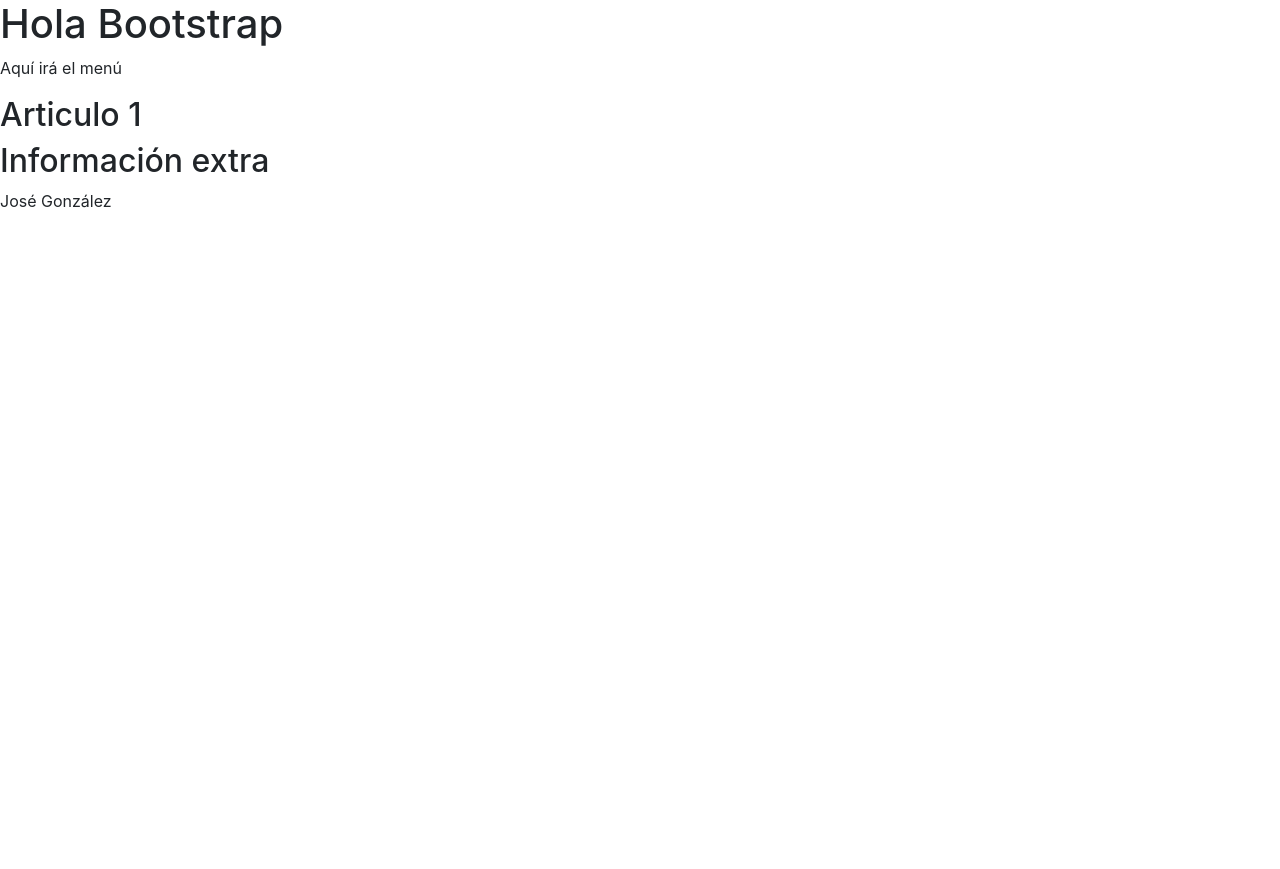
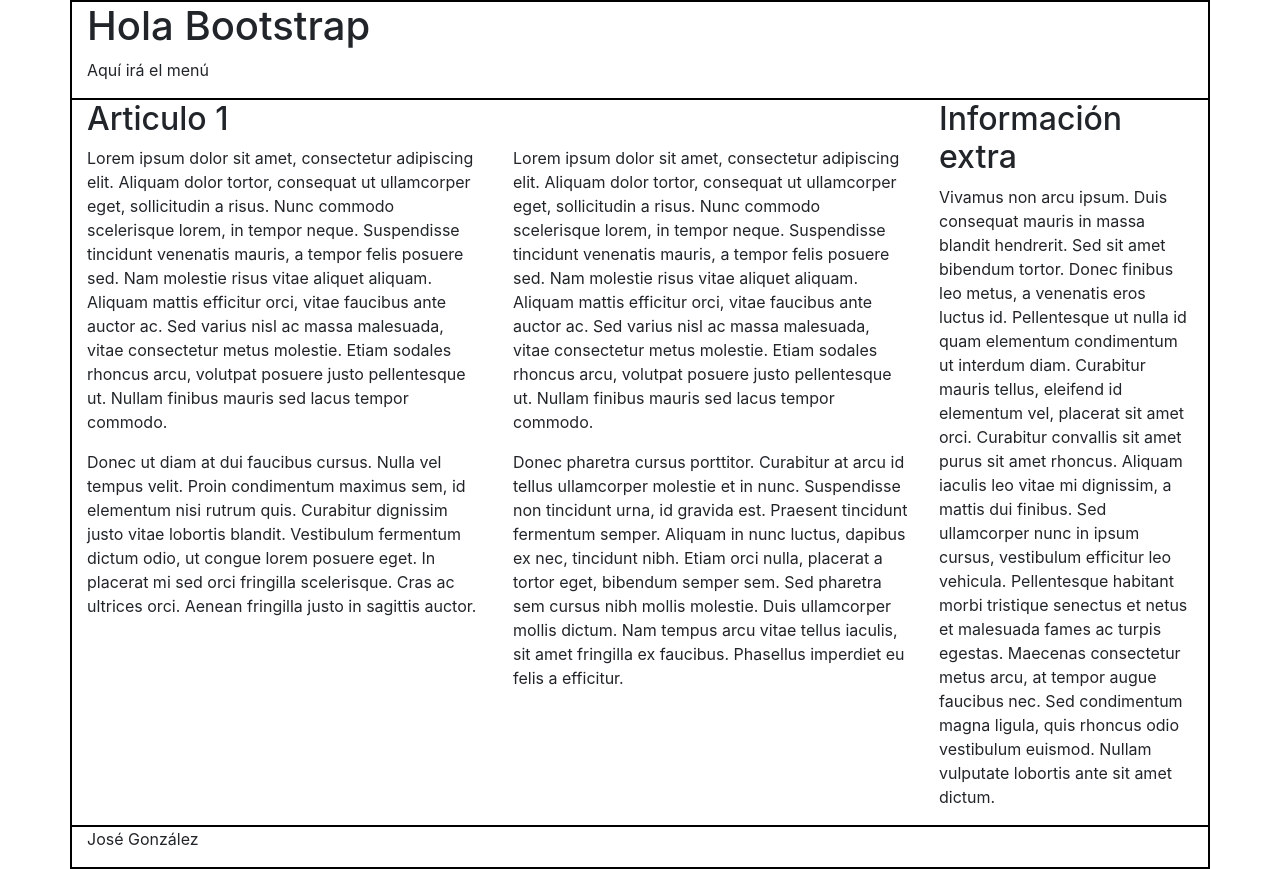
Before and after one commit to pezpan/Angular_Sensu_propio, a website: page Curso AngularJS/02_Bootstrap/holaBootstrap.html in a window 1280 px wide. Before the commit the page ends 800 px from the top, so only its background shows below. Drawn offline with nearby package versions, Linux system fonts and the light colour scheme.

Commit message:
columnas bootstrap

```diff
--- /dev/null
+++ b/Curso AngularJS/02_Bootstrap/css/estilos.css
@@ -0,0 +1,3 @@
+.bordeado {
+    border: 1px solid black;
+}
--- a/Curso AngularJS/02_Bootstrap/holaBootstrap.html
+++ b/Curso AngularJS/02_Bootstrap/holaBootstrap.html
@@ -7,30 +7,49 @@
     <meta http-equiv="X-UA-Compatible" content="ie=edge">
     <title>Hola Bootstrap</title>
     <link rel="stylesheet" href="../../node_modules/bootstrap/dist/css/bootstrap.css">
+    <link rel="stylesheet" href="./css/estilos.css">
     <script src="../../node_modules/jquery/dist/jquery.js"></script>
     <script src="../../node_modules/popper.js/dist/umd/popper.js"></script>
     <script src="../../node_modules/bootstrap/dist/js/bootstrap.js"></script>
 
 </head>
 <body>
-    <header>
+    <div class="container bordeado">
+        <div class="row bordeado">
+            <header class="col-12">
                 <h1>Hola Bootstrap</h1>
             </header>
-
-    <nav>
+            <nav class="col-12">
                 <p>Aquí irá el menú</p>
             </nav>
+        </div>
 
-    <article>
+        <div class="row bordeado">
+            <article class="col-sm col-md-8 col-lg-9">
                 <h2>Articulo 1</h2>
+                <div class="row">
+                    <div class="col col-sm-12 col-md-6">
+                        <p>Lorem ipsum dolor sit amet, consectetur adipiscing elit. Aliquam dolor tortor, consequat ut ullamcorper eget, sollicitudin a risus. Nunc commodo scelerisque lorem, in tempor neque. Suspendisse tincidunt venenatis mauris, a tempor felis posuere sed. Nam molestie risus vitae aliquet aliquam. Aliquam mattis efficitur orci, vitae faucibus ante auctor ac. Sed varius nisl ac massa malesuada, vitae consectetur metus molestie. Etiam sodales rhoncus arcu, volutpat posuere justo pellentesque ut. Nullam finibus mauris sed lacus tempor commodo.</p>
+                        <p>Donec ut diam at dui faucibus cursus. Nulla vel tempus velit. Proin condimentum maximus sem, id elementum nisi rutrum quis. Curabitur dignissim justo vitae lobortis blandit. Vestibulum fermentum dictum odio, ut congue lorem posuere eget. In placerat mi sed orci fringilla scelerisque. Cras ac ultrices orci. Aenean fringilla justo in sagittis auctor.</p>
+                    </div>
+                    <div class="col col-sm-12 col-md-6">
+                        <p>Lorem ipsum dolor sit amet, consectetur adipiscing elit. Aliquam dolor tortor, consequat ut ullamcorper eget, sollicitudin a risus. Nunc commodo scelerisque lorem, in tempor neque. Suspendisse tincidunt venenatis mauris, a tempor felis posuere sed. Nam molestie risus vitae aliquet aliquam. Aliquam mattis efficitur orci, vitae faucibus ante auctor ac. Sed varius nisl ac massa malesuada, vitae consectetur metus molestie. Etiam sodales rhoncus arcu, volutpat posuere justo pellentesque ut. Nullam finibus mauris sed lacus tempor commodo.</p>
+                        <p>Donec pharetra cursus porttitor. Curabitur at arcu id tellus ullamcorper molestie et in nunc. Suspendisse non tincidunt urna, id gravida est. Praesent tincidunt fermentum semper. Aliquam in nunc luctus, dapibus ex nec, tincidunt nibh. Etiam orci nulla, placerat a tortor eget, bibendum semper sem. Sed pharetra sem cursus nibh mollis molestie. Duis ullamcorper mollis dictum. Nam tempus arcu vitae tellus iaculis, sit amet fringilla ex faucibus. Phasellus imperdiet eu felis a efficitur.</p>
+                    </div>
+                </div>
             </article>
 
-    <aside>
+            <aside class="col-sm col-md-4 col-lg-3">
                 <h2>Información extra</h2>
+                <p>Vivamus non arcu ipsum. Duis consequat mauris in massa blandit hendrerit. Sed sit amet bibendum tortor. Donec finibus leo metus, a venenatis eros luctus id. Pellentesque ut nulla id quam elementum condimentum ut interdum diam. Curabitur mauris tellus, eleifend id elementum vel, placerat sit amet orci. Curabitur convallis sit amet purus sit amet rhoncus. Aliquam iaculis leo vitae mi dignissim, a mattis dui finibus. Sed ullamcorper nunc in ipsum cursus, vestibulum efficitur leo vehicula. Pellentesque habitant morbi tristique senectus et netus et malesuada fames ac turpis egestas. Maecenas consectetur metus arcu, at tempor augue faucibus nec. Sed condimentum magna ligula, quis rhoncus odio vestibulum euismod. Nullam vulputate lobortis ante sit amet dictum.</p>
             </aside>
+        </div>
 
-    <footer>
+        <div class="row bordeado">
+            <footer class="col-12">
                 <address>José González</address>
             </footer>
+        </div>
+    </div>
 </body>
 </html>
```
Lines whose indentation alone changed are shown as unchanged.
